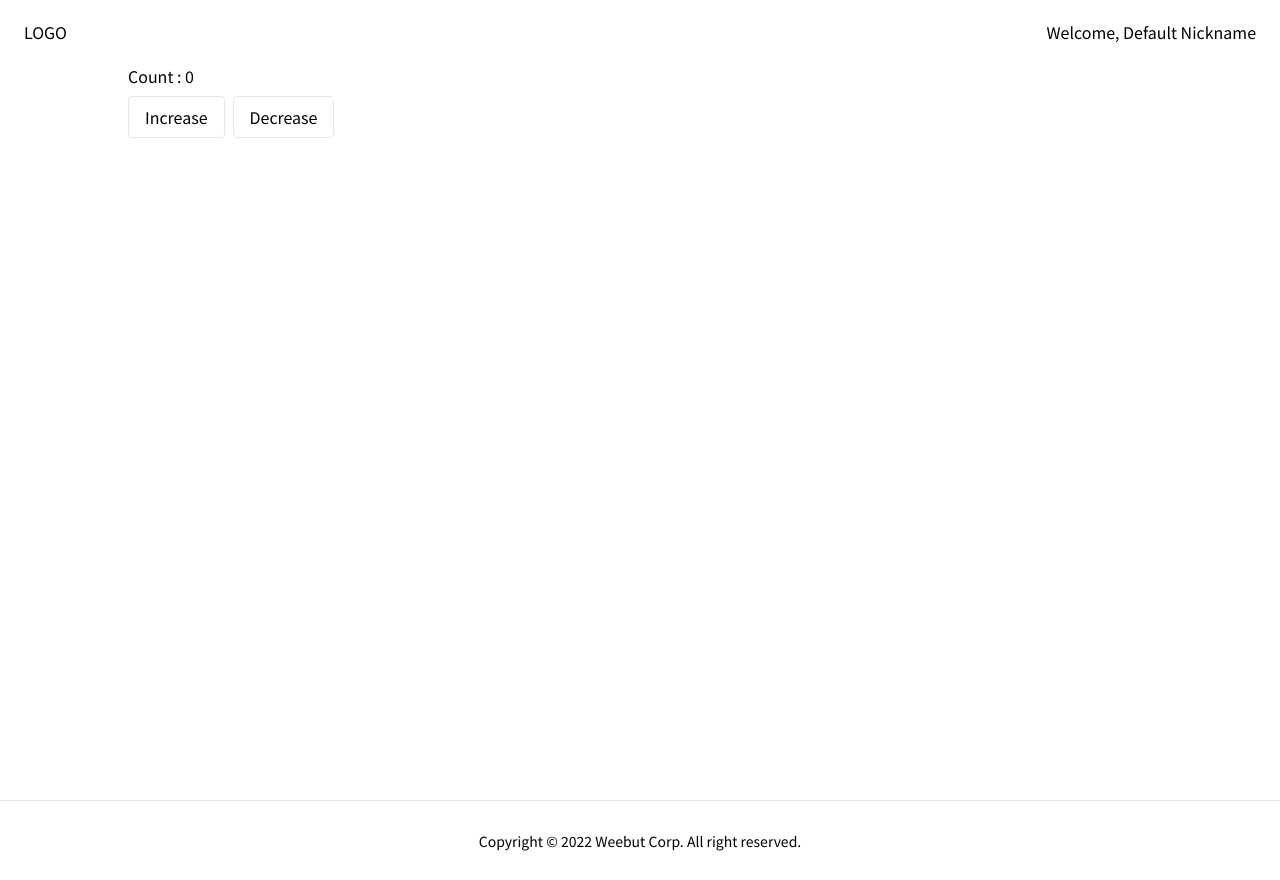
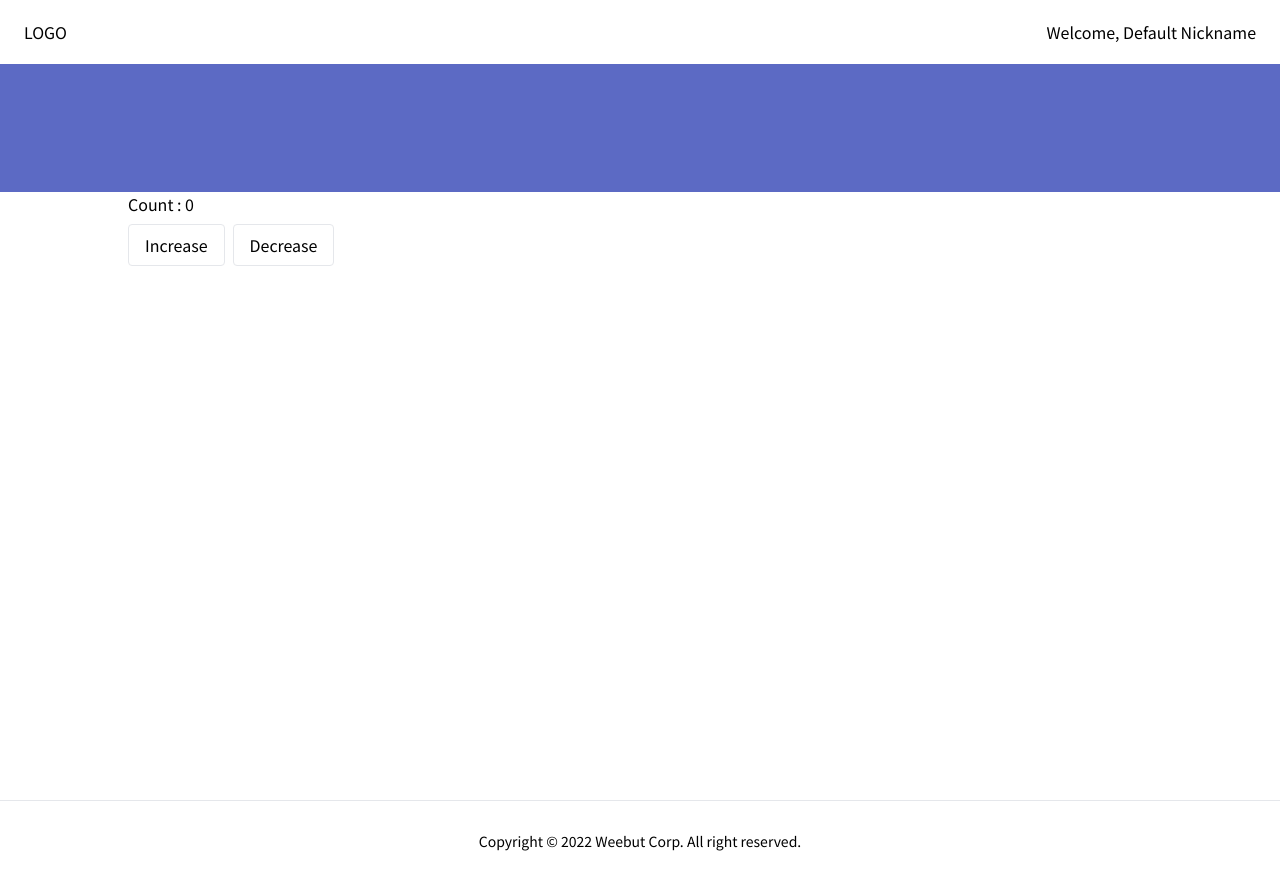
Before and after one commit to Weebut/nextjs-boilerplate, a Next.js app: page / in a window 1280 px wide. Built offline with nearby package versions, Linux system fonts and the light colour scheme.

Commit message:
Add full width strip component

```diff
--- /dev/null
+++ b/src/components/strips/full-width-strip.component.tsx
@@ -0,0 +1,44 @@
+import { ReactNode } from 'react';
+
+interface FullWidthStripProps {
+  children: ReactNode;
+  bgColor?: FullWidthStripBackgroundColorEnums;
+}
+
+export enum FullWidthStripBackgroundColorEnums {
+  TRANSPARENT = 'transparent',
+  BLACK = 'black',
+  WHITE = 'white',
+  PRIMARY = 'primary',
+  // Add predefined colors
+}
+
+export function FullWidthStrip({
+  children,
+  bgColor = FullWidthStripBackgroundColorEnums.TRANSPARENT,
+}: FullWidthStripProps) {
+  // TODO : Reduce redundancy
+
+  switch (bgColor) {
+    case FullWidthStripBackgroundColorEnums.BLACK:
+      return (
+        <div className={`flex w-full justify-center bg-black`}>{children}</div>
+      );
+    case FullWidthStripBackgroundColorEnums.WHITE:
+      return (
+        <div className={`flex w-full justify-center bg-white`}>{children}</div>
+      );
+    case FullWidthStripBackgroundColorEnums.PRIMARY:
+      return (
+        <div className={`flex w-full justify-center bg-primary`}>
+          {children}
+        </div>
+      );
+    default:
+      return (
+        <div className={`flex w-full justify-center bg-transparent`}>
+          {children}
+        </div>
+      );
+  }
+}
--- a/src/containers/home/index.tsx
+++ b/src/containers/home/index.tsx
@@ -1,3 +1,7 @@
+import {
+  FullWidthStrip,
+  FullWidthStripBackgroundColorEnums,
+} from '@components/strips/full-width-strip.component';
 import { Strip } from '@components/strips/strip.component';
 import { useAppDispatch, useAppSelector } from '@redux/hooks';
 import { decrement, increment } from './reducer';
@@ -16,7 +20,10 @@ export function HomeContainer() {
   }
 
   return (
-    <div>
+    <div className="flex flex-col">
+      <FullWidthStrip bgColor={FullWidthStripBackgroundColorEnums.PRIMARY}>
+        <div className="h-32"></div>
+      </FullWidthStrip>
       <Strip>
         <div className="flex flex-col space-y-2">
           <div>Count : {value}</div>
```
